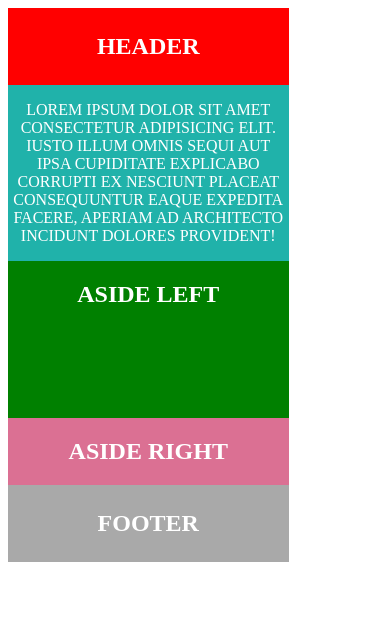
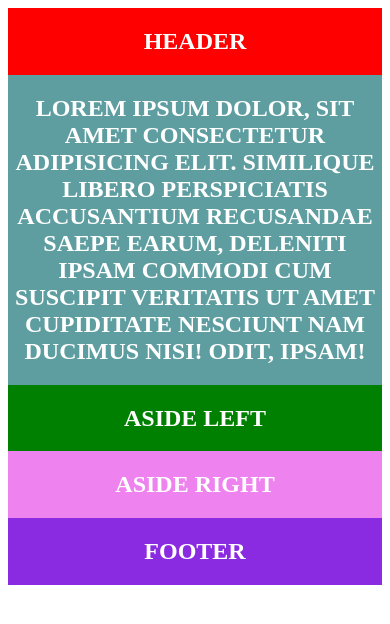
Before and after one commit to karinasm/git-zadania, a plain HTML site: page zadanie_css2/index.html in a window 390 px wide. Drawn offline with Linux system fonts and the light colour scheme.

Commit message:
poprawione

```diff
--- a/zadanie_css1/css/style.css
+++ b/zadanie_css1/css/style.css
@@ -1,13 +1,15 @@
 body{
     font-family: Verdana;
     text-transform: uppercase;
+    margin: 0;
 }
 @media(max-width:992px)
 {
     #header_1 .glowna{
         text-align: center;
-        background-image: url('../img/man-1.jpg');
-        background-size: 50%;
+
+        height: 50vh;
+        background-size: cover;
     }
 }
  @media(min-width:992px)
@@ -16,15 +18,18 @@ body{
         text-align: right;
         background-image: url('../img/man-2.jpg');
         color: white;
-        background-size: 70%;
+        height: 70vh;
+        background-size: cover;
     }
 }
 @media(min-width:1170px)
 {
     #header_1 .glowna{
         text-align: left;
+        left: 100px;
         background-image: url('../img/man-1.jpg');
         color: white;
-        background-size:100%;
+        height: 100vh;
+        background-size: cover;
     }
 }
--- a/zadanie_css2/css/style.css
+++ b/zadanie_css2/css/style.css
@@ -1,134 +1,100 @@
 
  @media(min-width:992px){
-    .container{
+    body{
+        display: flex;
+        flex-wrap: wrap;
+        color:white;
         text-transform: uppercase;
         text-align: center;
-        color: white;
-        display: flex;
-        justify-content: center;
-        height: 400px;
-        width: 75%;
-  }
+    }
     header{
+        flex-basis: 100%;
         background-color: red;
-        width: 75%;
-        height: 20%;
-        text-transform: uppercase;
-        text-align: center;
-        color: white;
-        padding: 5px 0;
     }
-    .container .item_1{
-        background-color:lightseagreen;
-    }
-    .container .item_2{
+    .a1{
+        flex-basis: 20%;
         background-color:green;
     }
-    .container .item_3{
-        background-color:palevioletred;
+    .a2{
+        flex-basis: 20%;
+        background-color: violet;
+    }
+    article{
+        flex-basis: 60%;
+        background-color: cadetblue;
     }
     footer{
-        background-color: darkgray;
-        width: 75%;
-        height: 20%;
-        text-transform: uppercase;
-        text-align: center;
-        color: white;
-        padding: 5px 0;
+        flex-basis: 100%;
+        background-color: blueviolet;
     }
  }
  @media(max-width:992px){
-    .container{
+    body{
+        display: flex;
+        flex-wrap: wrap;
+        color:white;
         text-transform: uppercase;
         text-align: center;
-        color: white;
-        display: flex;
-        justify-content: center;
-        height: 400px;
-        width: 75%;
-  }
+    }
     header{
+        flex-basis: 100%;
         background-color: red;
-        width: 75%;
-        height: 20%;
-        text-transform: uppercase;
-        text-align: center;
-        color: white;
-        padding: 5px 0;
+        flex-grow: 1;
+        order:0;
     }
-    .container .item_1{
-        background-color:lightseagreen;
-        flex:4;
-        order:0;
-        flex-basis: 30%;
+    .a1{
+        flex-basis: 100%;
+        background-color:green;
+        flex-grow: 5;
+        order:3;
     }
-    .container .item_2{
-        background-color:green;
-        flex:6;
+    .a2{
+        flex-basis: 20%;
+        background-color: violet;
         order:2;
-        flex-basis: 50%;
     }
-    .container .item_3{
-        background-color:palevioletred;
-        flex:1;
+    article{
+        flex-basis: 80%;
+        background-color: cadetblue;
         order:1;
-        flex-basis: 20%;
     }
     footer{
-        background-color: darkgray;
-        width: 75%;
-        height: 20%;
-        text-transform: uppercase;
-        text-align: center;
-        color: white;
-        padding: 5px 0;
+        flex-basis: 100%;
+        background-color: blueviolet;
+        order:4;
     }
  }
  @media(max-width:768px){
-    .container{
+    body{
+        display: flex;
+        flex-direction: column;
+        color:white;
         text-transform: uppercase;
         text-align: center;
-        color: white;
-        display: flex;
-        justify-content: center;
-        height: 400px;
-        width: 75%;
-        flex-direction: column;
-  }
+    }
     header{
+        flex-basis: 15%;
         background-color: red;
-        width: 75%;
-        height: 20%;
-        text-transform: uppercase;
-        text-align: center;
-        color: white;
-        padding: 5px 0;
-    }
-    .container .item_1{
-        background-color:lightseagreen;
-        height: 50%;
-        width: 100%;
         order:0;
     }
-    .container .item_2{
+    .a1{
+        flex-basis: 35%;
         background-color:green;
-        height: 50%;
-        width: 100%;
+        order:2;
+    }
+    .a2{
+        flex-basis: 35%;
+        background-color: violet;
+        order:3;
+    }
+    article{
+        flex-basis: 35%;
+        background-color: cadetblue;
         order:1;
     }
-    .container .item_3{
-        background-color:palevioletred;
-        height: 50%;
-        width: 100%;
-        order:2;
-    }
     footer{
-        background-color: darkgray;
-        width: 75%;
-        height: 20%;
-        text-transform: uppercase;
-        text-align: center;
-        color: white;
-        padding: 5px 0;
+        flex-basis: 15%;
+        background-color: blueviolet;
+        order:4;
     }
  }
--- a/zadanie_css2/index.html
+++ b/zadanie_css2/index.html
@@ -8,30 +8,10 @@
     <link rel="stylesheet" href="css/style.css">
 </head>
 <body>
-        <header>
-            <h2>Header</h2>
-        </header>
-        <div class="container">
-            <div class="item_2">
-                <section id="section2">
-                    <h2>Aside left</h2>
-                </section>
-            </div>
-            <div class="item_1">
-                <section id="section1">
-                  <p>Lorem ipsum dolor sit amet consectetur adipisicing elit. Iusto illum omnis sequi aut ipsa cupiditate explicabo corrupti ex nesciunt placeat consequuntur eaque expedita facere, aperiam ad architecto incidunt dolores provident!</p>
-                </section>
-            </div>
-            <div class="item_3">
-                <section id="section3">
-                    <h2>Aside right</h2>
-                </section>
-            </div>
-        </div>
-            <footer>
-                <h2>Footer</h2>
-            </footer>
-
-
+    <header><h2>Header</h2></header>
+    <aside class="a1"><h2>Aside left</h2></aside>
+    <article><h2>Lorem ipsum dolor, sit amet consectetur adipisicing elit. Similique libero perspiciatis accusantium recusandae saepe earum, deleniti ipsam commodi cum suscipit veritatis ut amet cupiditate nesciunt nam ducimus nisi! Odit, ipsam!</h2></article>
+    <aside class="a2"><h2>Aside right</h2></aside>
+    <footer><h2>Footer</h2></footer>
 </body>
 </html>
```
